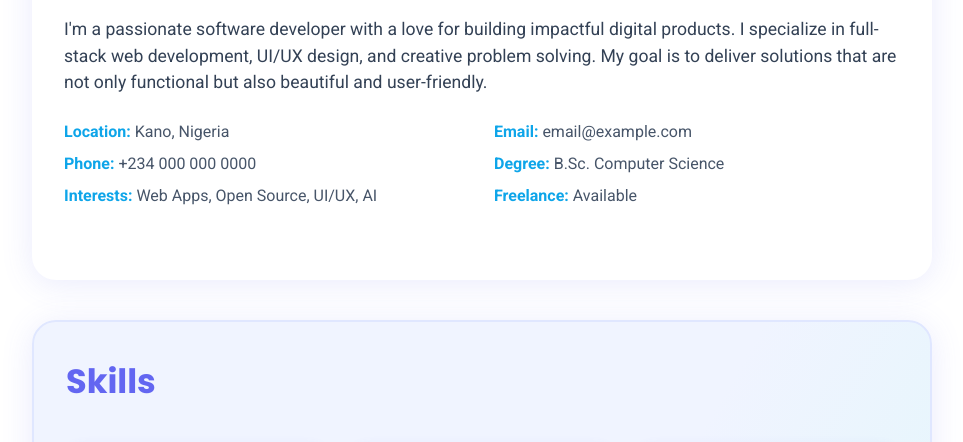
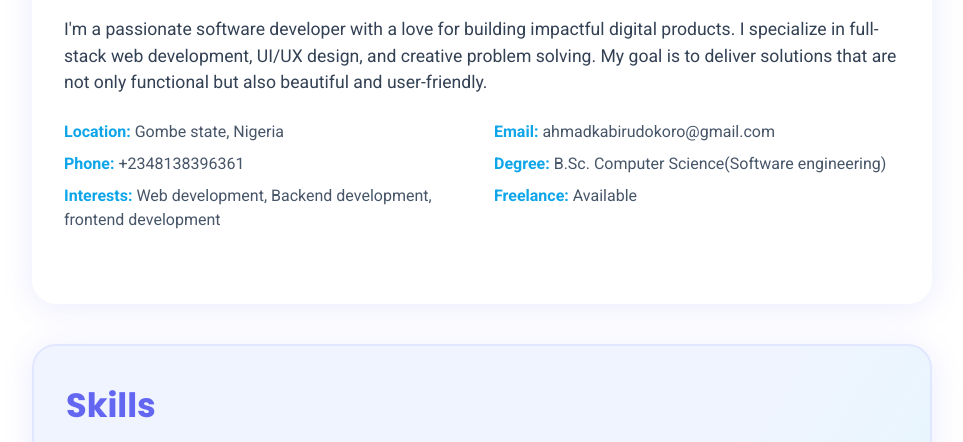
Before and after one commit to AhmadDokoro/Portfolio, a plain HTML site: page index.html in a window 1280 px wide. Shown: the part 833-1275 px from the top of the page, without its empty margins (308-1271 px from the left). Drawn offline with Linux system fonts and the light colour scheme.

Commit message:
added content

```diff
--- a/index.html
+++ b/index.html
@@ -422,11 +422,11 @@
         specialize in full-stack web development, UI/UX design, and creative problem solving. My goal is to deliver
         solutions that are not only functional but also beautiful and user-friendly.</p>
       <ul class="about-list list-unstyled row">
-        <li class="col-md-6 mb-2"><strong>Location:</strong> Kano, Nigeria</li>
-        <li class="col-md-6 mb-2"><strong>Email:</strong> email@example.com</li>
-        <li class="col-md-6 mb-2"><strong>Phone:</strong> +234 000 000 0000</li>
-        <li class="col-md-6 mb-2"><strong>Degree:</strong> B.Sc. Computer Science</li>
-        <li class="col-md-6 mb-2"><strong>Interests:</strong> Web Apps, Open Source, UI/UX, AI</li>
+        <li class="col-md-6 mb-2"><strong>Location:</strong> Gombe state, Nigeria</li>
+        <li class="col-md-6 mb-2"><strong>Email:</strong> ahmadkabirudokoro@gmail.com</li>
+        <li class="col-md-6 mb-2"><strong>Phone:</strong> +2348138396361</li>
+        <li class="col-md-6 mb-2"><strong>Degree:</strong> B.Sc. Computer Science(Software engineering)</li>
+        <li class="col-md-6 mb-2"><strong>Interests:</strong> Web development, Backend development, frontend development</li>
         <li class="col-md-6 mb-2"><strong>Freelance:</strong> Available</li>
       </ul>
     </section>
```
Also changed, not shown: contact.html (+6 -6 lines), portfolio.html (+1 -1 lines).
